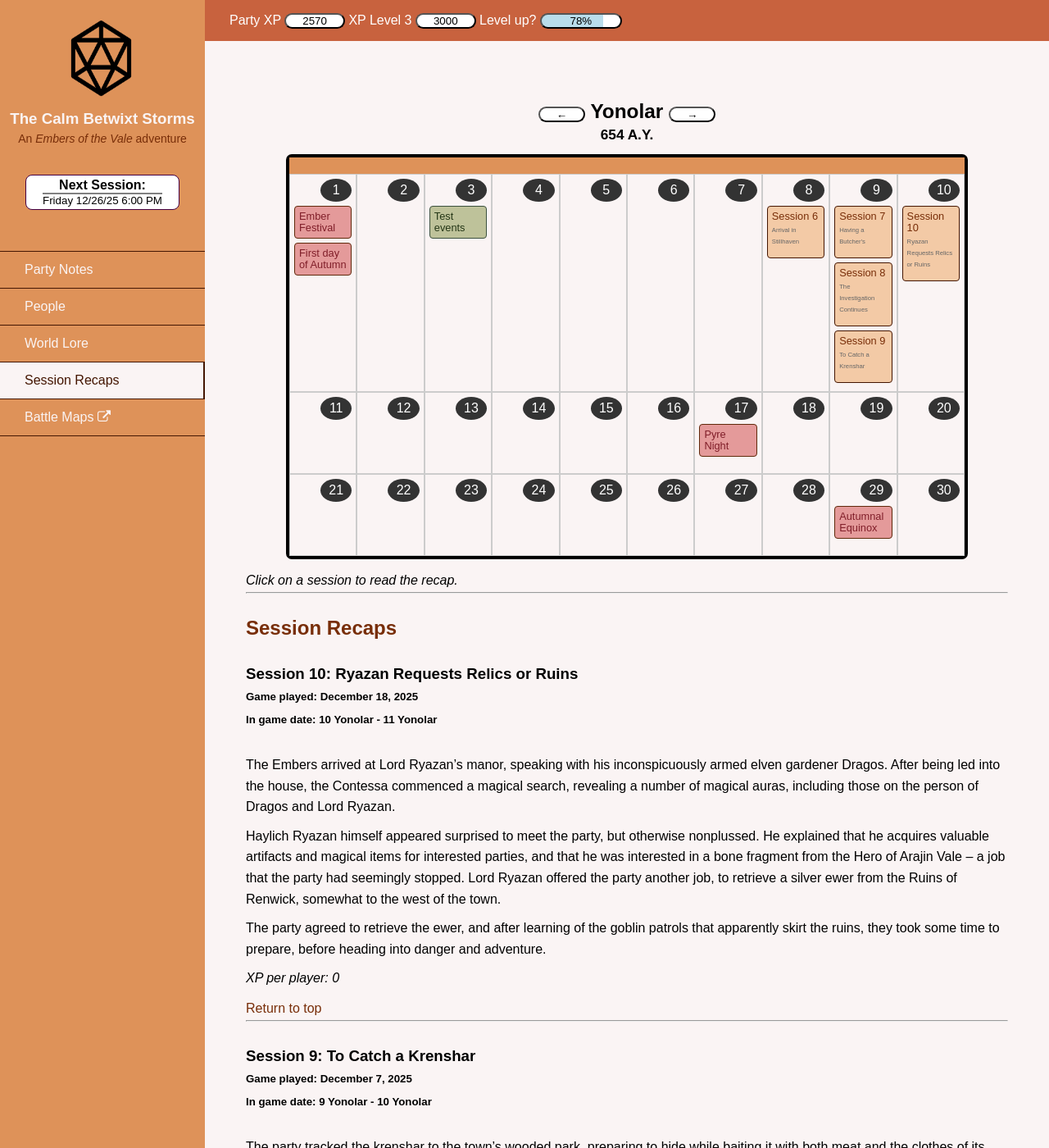
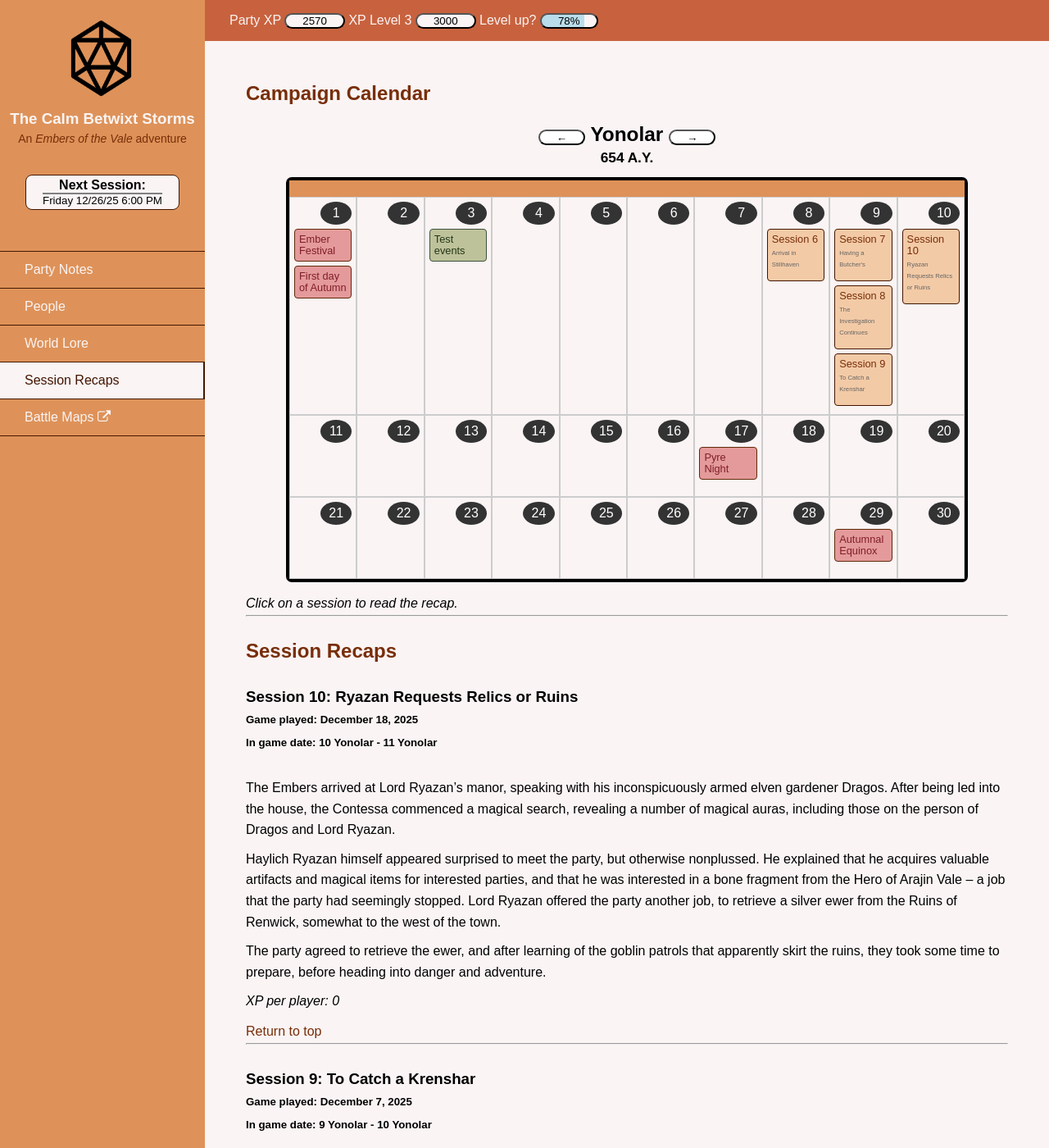
Before and after one commit to lambdr/calm_betwixt_storms, a Jekyll site: the page built from _pages/recaps.md, in a window 1280 px wide and 1400 px high. Shown: the whole window at 82% size. Built offline with Jekyll 4.4.1, drawn with Linux system fonts in a browser that asks for light colours.

Commit message:
refine calendar with title and 2-day harvest festival, also update ribbon and sidebar button colours

```diff
--- a/_data/calendar/jaseril.yml
+++ b/_data/calendar/jaseril.yml
@@ -7,6 +7,7 @@ events:
   12:
     - name: Harvest Festival
       type: holiday
+      length: 2
   28:
     - name: Day of the Parting
       type: holiday
--- a/_includes/ribbon.html
+++ b/_includes/ribbon.html
@@ -7,27 +7,23 @@
   {% assign total = need_xp | minus: last_xp %}
   {% assign percentage = gained | times: 100 | divided_by: total %}
 
-  <p style="color:white;">
+  <p>
     Party XP
-    <button style="pointer-events: none; border-radius: 25px; background-color:white; padding: 0 20px;">
+    <button>
       {{ current_xp }}
     </button>
 
     XP Level 3
-    <button style="pointer-events: none; border-radius: 25px; background-color:white; padding: 0 20px;">
+    <button>
       {{ need_xp }}
     </button>
 
     Level up?
     <button style="
-      pointer-events: none;
-      width: 100px;
-      border-radius: 25px;
-      padding: 0 20px;
       background: linear-gradient(
         to right,
         #b9ddeb 0% {{ percentage }}%,
-        white {{ percentage }}% 100%
+        var(--color-bg) {{ percentage }}% 100%
       );
     ">
       {{ percentage }}%
--- a/_includes/sidebar.html
+++ b/_includes/sidebar.html
@@ -6,13 +6,7 @@
 
     <br><br>
 
-    <button style="
-      pointer-events: none;
-      border-radius: 8px;
-      border: 1px solid #440044;
-      background-color: white;
-      padding: 3px 20px;
-    ">
+    <button>
       <span style="font-size: 16px;"><b>Next Session:</b></span>
       <hr style="border: 0.25px solid grey;">
       Friday 12/26/25 6:00 PM
--- a/_pages/recaps.md
+++ b/_pages/recaps.md
@@ -6,6 +6,7 @@ permalink: /recaps/
 {% assign current_month = "Yonolar" %}
 
 <div id="TOC">
+<h2>Campaign Calendar</h2>
 <center>
 {% for working_month in site.data.calendar %}
 {% assign month = working_month[1] %}
@@ -84,7 +85,7 @@ permalink: /recaps/
 <br/><hr><br/>
 
 
-<h2 style="color: var(--light-accent); font-weight: bold;">Session Recaps</h2>
+<h2>Session Recaps</h2>
 <br/>
 
 <div id="recap-list">
--- a/assets/css/main.css
+++ b/assets/css/main.css
@@ -63,6 +63,14 @@ object-position: 50% 50%;
   margin-bottom: 30px;
 }
 
+.sidebar .profile button {
+  pointer-events: none;
+  border-radius: 8px;
+  border: 1px solid var(--dark-accent);
+  background-color: var(--color-bg);
+  padding: 3px 20px;
+}
+
 .wrapper .sidebar .profile img {
   width: 100px;
   height: 100px;
@@ -124,6 +132,17 @@ object-position: 50% 50%;
   align-items: center;
   padding: 0 30px;
   flex-shrink: 0;
+}
+
+.top_navbar p {
+  color: var(--text-light);
+}
+
+.top_navbar button {
+  pointer-events: none;
+  border-radius: 25px;
+  background-color: var(--color-bg);
+  padding: 0 20px;
 }
 
 /* ---------- Main Content ---------- */
@@ -195,6 +214,10 @@ object-position: 50% 50%;
   background-color: #f1f1f1;
 }
 /* ---------- Calendars & Recaps ---------- */
+#TOC h2 {
+  color: var(--light-accent);
+  font-weight: bold;
+}
 
 .recap p {
   margin-bottom: 10px;
```
